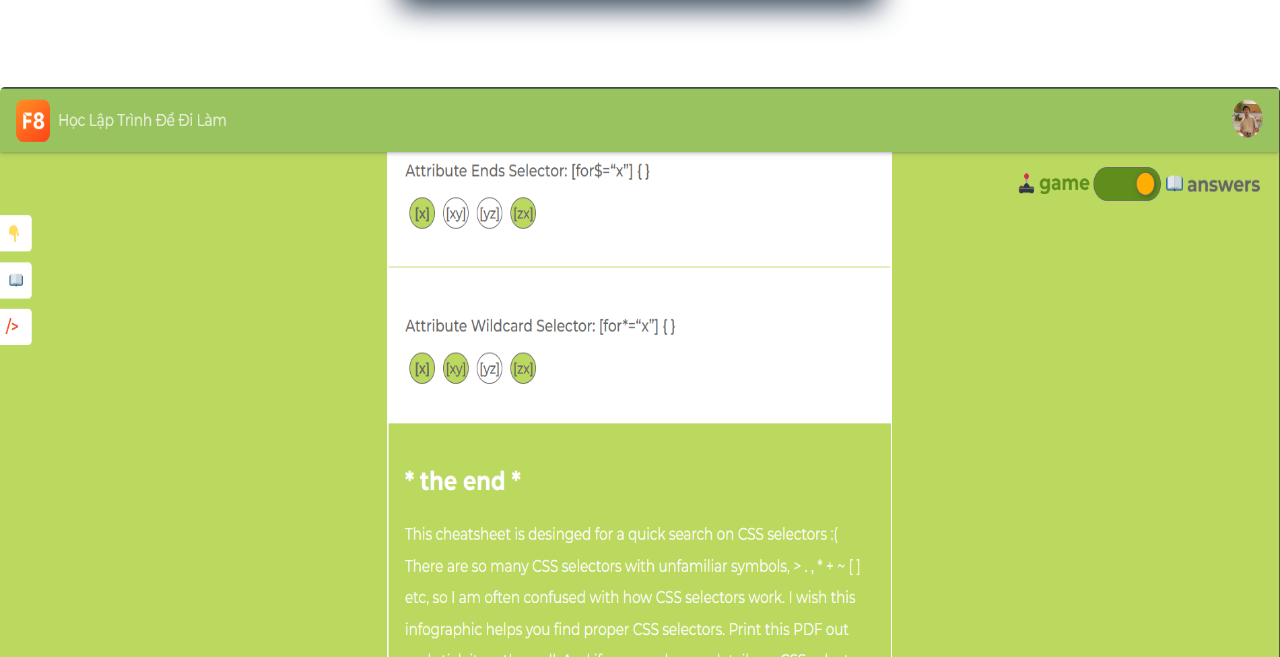
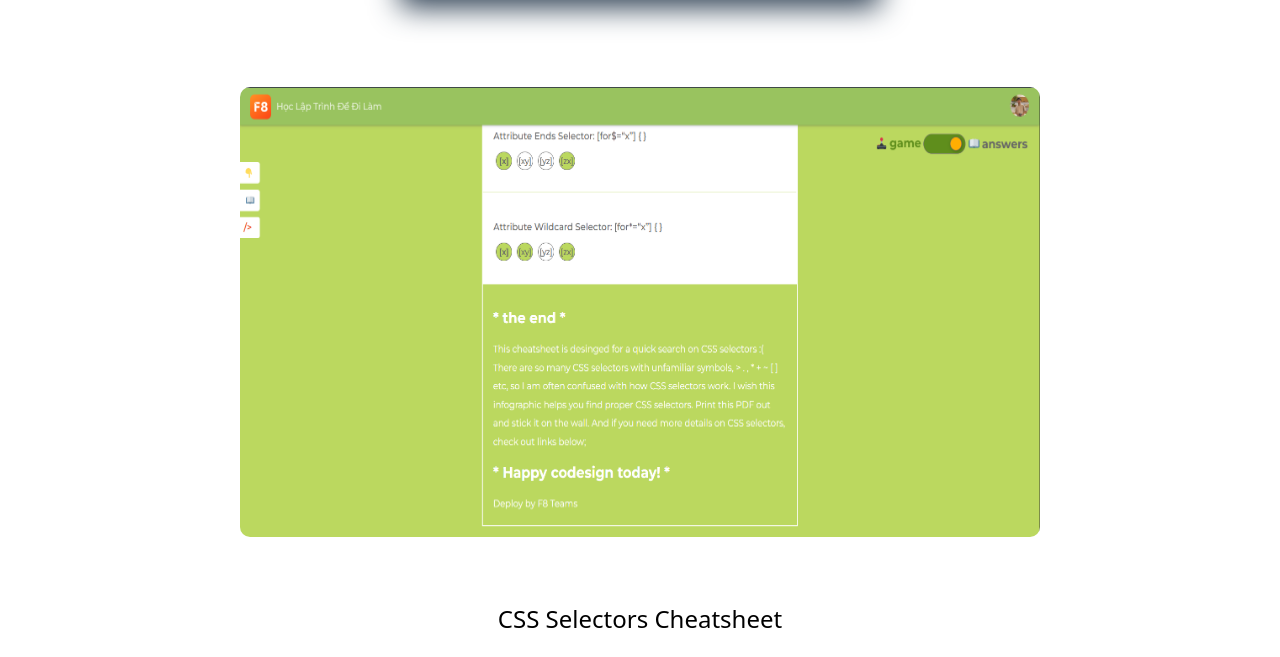
Before and after one commit to daothanhtri/f8-zoom-day-9, a plain HTML site: page css-selectors-game.html in a window 1280 px wide. Shown: the part 143-800 px from the top of the page. Drawn offline with Linux system fonts and the light colour scheme.

Commit message:
update exercise 5

```diff
--- a/css-selectors-game.html
+++ b/css-selectors-game.html
@@ -13,16 +13,16 @@
       <div class="container">
         <div class="css-game">
           <img src="./img/img-css-selector-cheatsheet.png" alt="Cheatsheet" />
-          <p>CSS Selectors Cheatsheet</p>
         </div>
+        <p>CSS Selectors Cheatsheet</p>
         <div class="css-game">
           <img src="./img/img-css-selector-dinner.png" alt="Dinner" />
-          <p>CSS Dinner</p>
         </div>
+        <p>CSS Dinner</p>
         <div class="css-game">
           <img src="./img/img-css-selector-scoops.png" alt="Scoops" />
-          <p>CSS Scoops</p>
         </div>
+        <p>CSS Scoops</p>
       </div>
     </div>
   </body>
--- a/css/css-selector.css
+++ b/css/css-selector.css
@@ -40,14 +40,15 @@ h1 {
 
 .css-game {
   margin-top: 90px;
-  aspect-ratio: 1 / 0.6;
+  width: 800px;
+  height: 450px;
 }
 
 img {
   width: 100%;
   height: 100%;
-  margin-bottom: 1rem;
-  border-radius: 0.5rem;
+  margin-bottom: 10px;
+  border-radius: 10px;
 }
 
 img:hover {
```
